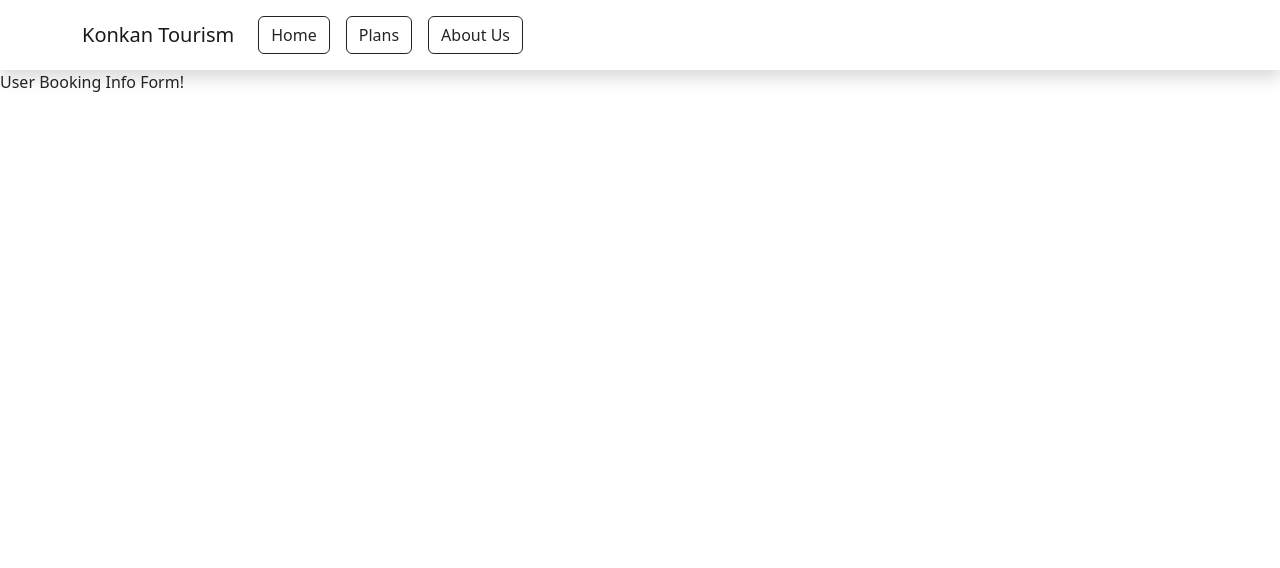
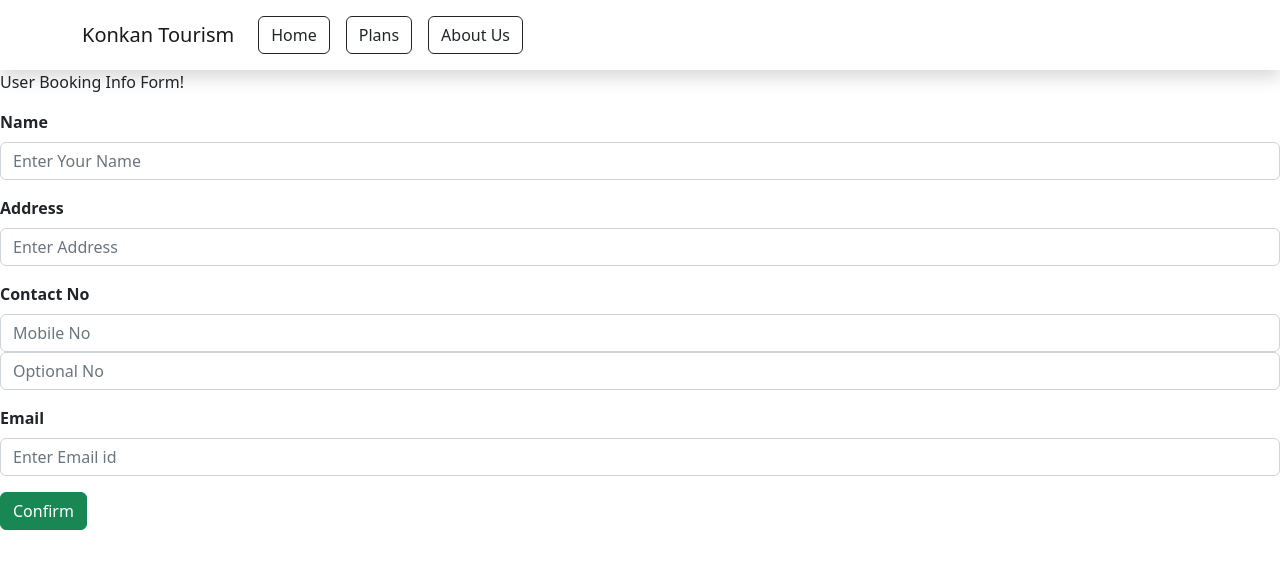
Before and after one commit to KetanMestry/Tourism_Website, an Angular app: page /bookinginfo in a window 1280 px wide. Shown: the top 568 px of the page. Built offline with nearby package versions, Linux system fonts and the light colour scheme.

Commit message:
Update booking-info.component.html
update information form

```diff
--- a/src/app/modules/booking/booking-info/booking-info.component.html
+++ b/src/app/modules/booking/booking-info/booking-info.component.html
@@ -1 +1,25 @@
 <p>User Booking Info Form!</p>
+<div>
+
+ <form action="mb-3">
+    <div class="mb-3">
+       <label for="infoForm" class="form-label fw-bold">Name</label>
+       <input type="text" class="form-control"id="infoForm" placeholder="Enter Your Name">
+    </div>
+    <div class="mb-3">
+        <label for="infoForm" class="form-label fw-bold">Address</label>
+        <input type="text" class="form-control" id="infoForm" placeholder="Enter Address">
+    </div>
+    <div class="mb-3">
+        <label for="infoForm" class="form-label fw-bold">Contact No</label>
+        <input type="text" class="form-control" id="infoForm" placeholder="Mobile No"><input type="text" class="form-control" id="infoForm" placeholder="Optional No">
+    </div>
+    <div class="mb-3">
+        <label for="infoForm" class="form-label fw-bold">Email</label>
+        <input type="text" class="form-control" id="infoForm" placeholder="Enter Email id">
+    </div>
+    <div class="mb-3">
+        <button class="btn btn-success">Confirm</button>
+    </div>
+ </form>
+</div>
```
